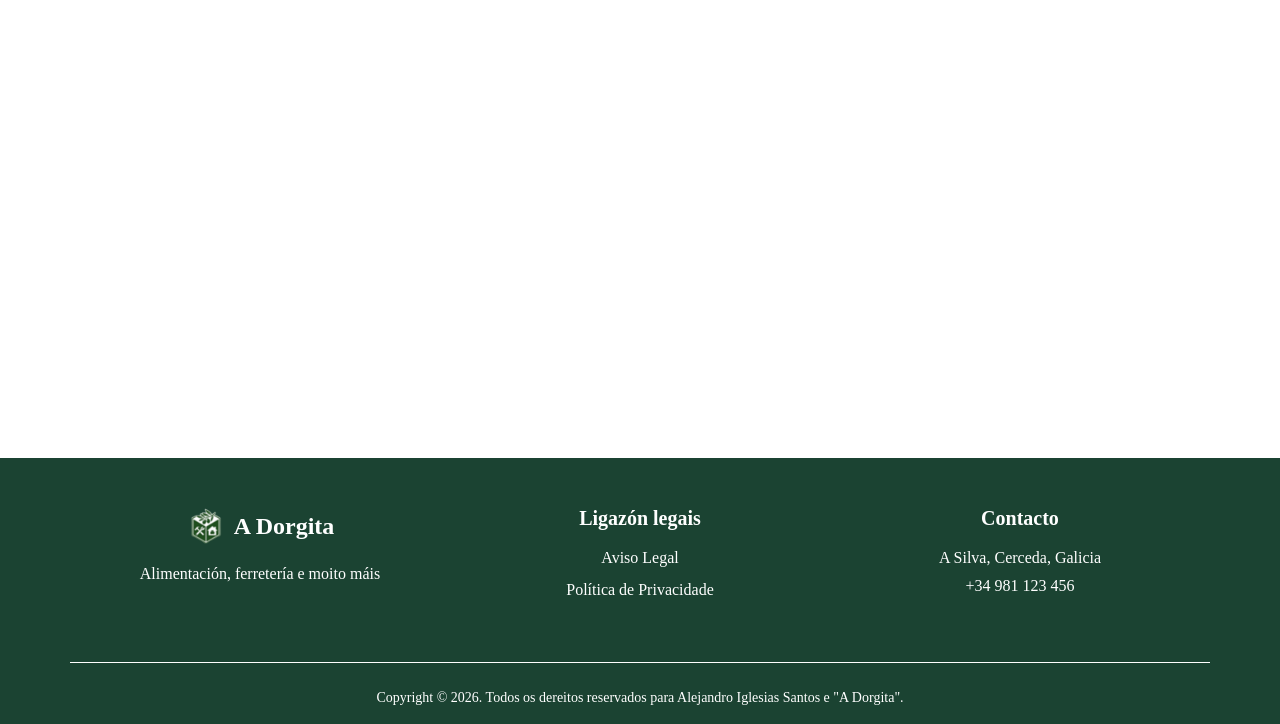
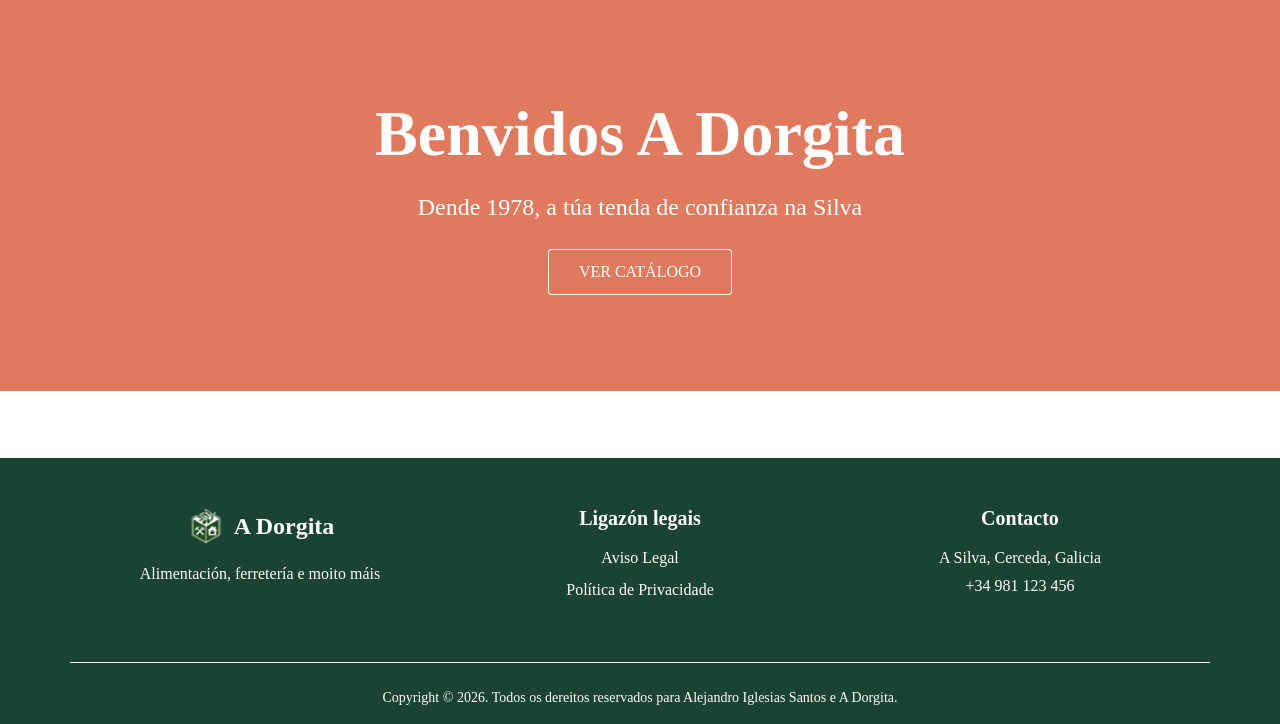
Before and after one commit to Igli-10/a-dorgita, a PHP site: page / in a window 1280 px wide. Shown: the part 76-800 px from the top of the page. Run offline with PHP 8.4, Linux system fonts and the light colour scheme.

Commit message:
Configuración das rutas en index.php e creación do bloque laranxa de benvida en inicio.php

```diff
--- a/includes/footer.php
+++ b/includes/footer.php
@@ -25,7 +25,7 @@
             </div>
 
             <div class="d-flex justify-content-center pt-4 mt-4 borde-superior">
-                <p class="small m-0">Copyright © 2026. Todos os dereitos reservados para Alejandro Iglesias Santos e "A Dorgita".</p>
+                <p class="small m-0">Copyright © 2026. Todos os dereitos reservados para Alejandro Iglesias Santos e A Dorgita.</p>
             </div>
         </div>
     </div>
--- a/index.php
+++ b/index.php
@@ -2,7 +2,16 @@
 include 'includes/header.php';
 ?>
 
-<main class="flex-grow-1"></main>
+<?php
+$vista = isset($_GET["view"]) ? $_GET["view"] : "inicio";
+
+if (file_exists("views/" . $vista . ".php")) {
+    include "views/" . $vista . ".php";
+} else {
+    echo "<div class=container py-5><h1>Página no encontrada</h1></div>";
+}
+
+?>
 
 <?php
 include 'includes/footer.php';
--- a/public/css/estilos.css
+++ b/public/css/estilos.css
@@ -18,3 +18,27 @@ footer{
 .borde-superior{
     border-top: 1px solid #FFFFFF;
 }
+
+.fondo-laranxa{
+    background-color: #E07A5F;
+    color: #FFFFFF;
+
+}
+
+.btn-catalogo {
+    display: inline-block;
+    text-decoration: none;
+    border: 1px solid #FFFFFF;
+    border-radius: 3px;
+    color: #FFFFFF;
+    background-color: transparent;
+    padding: 10px 30px;
+
+}
+
+.btn-catalogo:hover {
+    background-color: #FFFFFF;
+    color: #E07A5F;
+    border: 1px solid #FFFFFF;
+    border-radius: 3px;
+}
--- /dev/null
+++ b/views/inicio.php
@@ -0,0 +1,9 @@
+<div class="container-fluid fondo-laranxa">
+    <div class="row justify-content-center text-center">
+        <div class="col-md-8 py-5 my-5">
+            <h1 class="display-3 fw-bold mb-3">Benvidos A Dorgita</h1>
+            <p class="lead fs-4 mb-4">Dende 1978, a túa tenda de confianza na Silva</p>
+            <a href="#" class="btn btn-catalogo text-uppercase">Ver Catálogo</a>
+        </div>
+    </div>
+</div>
```
